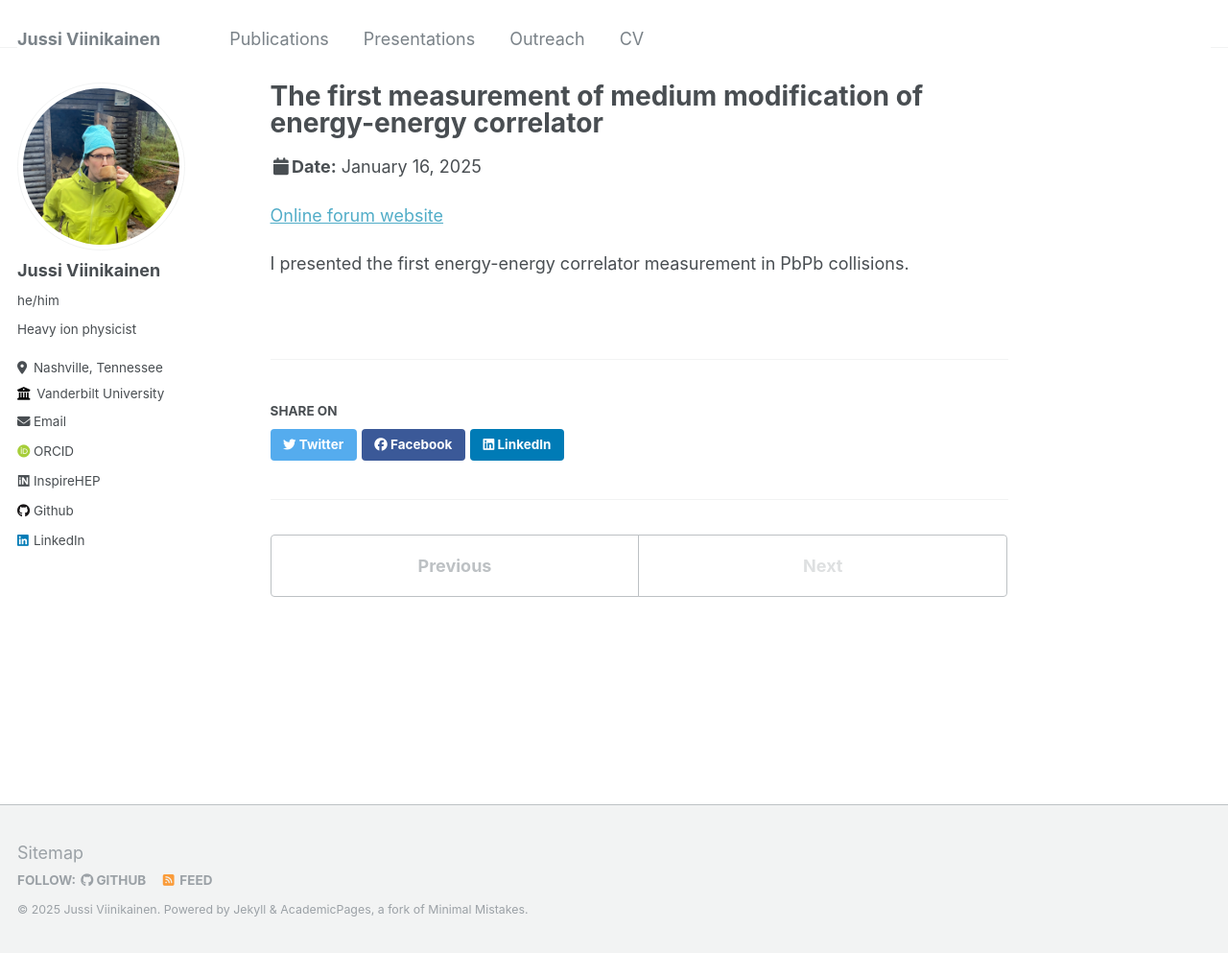
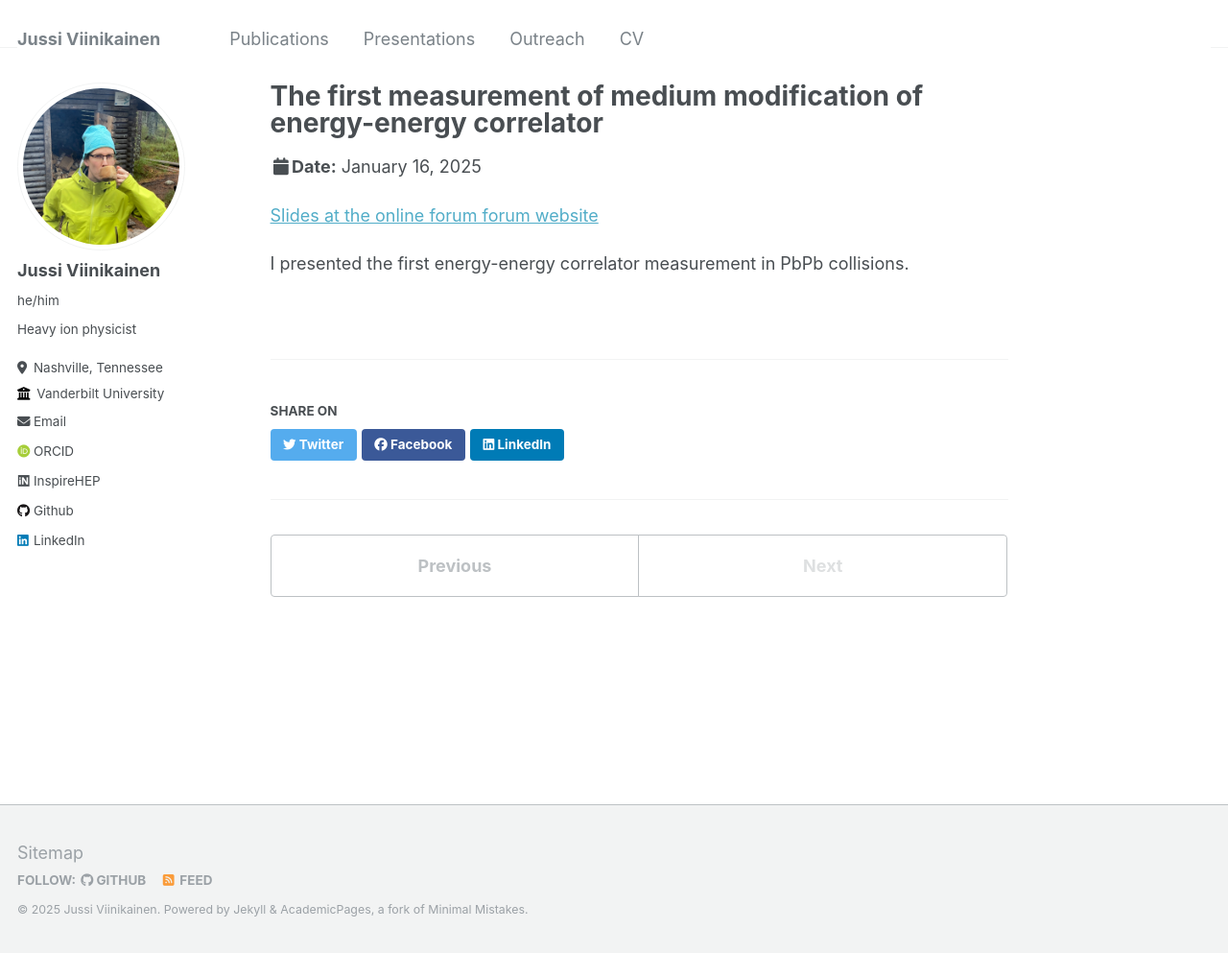
Before and after one commit to jusaviin/jusaviin.github.io, a Jekyll site: the page built from _talks/2025-01-16-HENPIC.md, in a window 1280 px wide and 993 px high. Shown: the whole window at 96% size. Built offline with Jekyll 4.4.1, drawn with Linux system fonts in a browser that asks for light colours; some web fonts are replaced.

Commit message:
Updated link for my talk at HENPIC

```diff
--- a/_talks/2025-01-16-HENPIC.md
+++ b/_talks/2025-01-16-HENPIC.md
@@ -8,6 +8,6 @@ date: 2025-01-16
 location: "Online"
 ---
 
-[Online forum website](https://indico.ihep.ac.cn/event/11115/)
+[Slides at the online forum forum website](https://indico.ihep.ac.cn/event/11115/contributions/179101/)
 
 I presented the first energy-energy correlator measurement in PbPb collisions.
```
